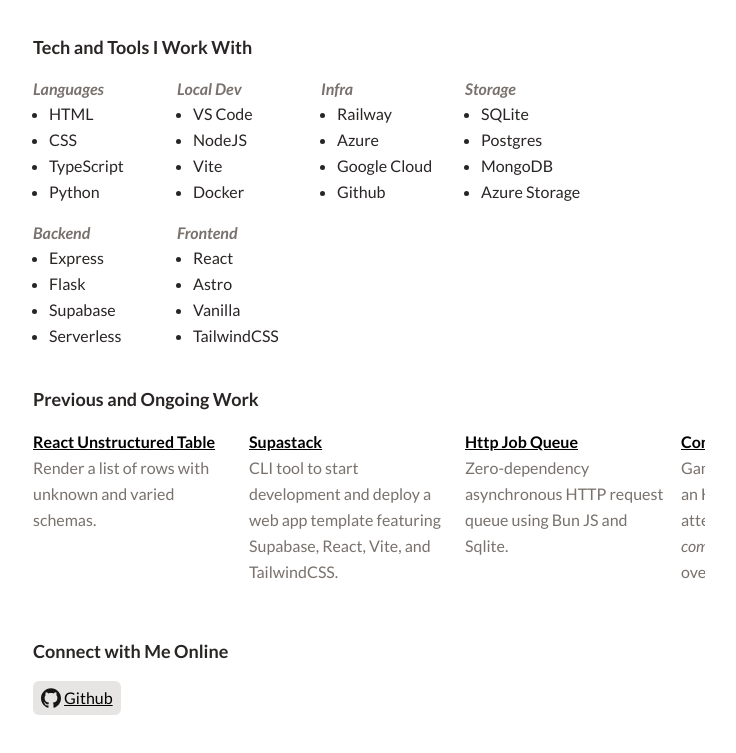
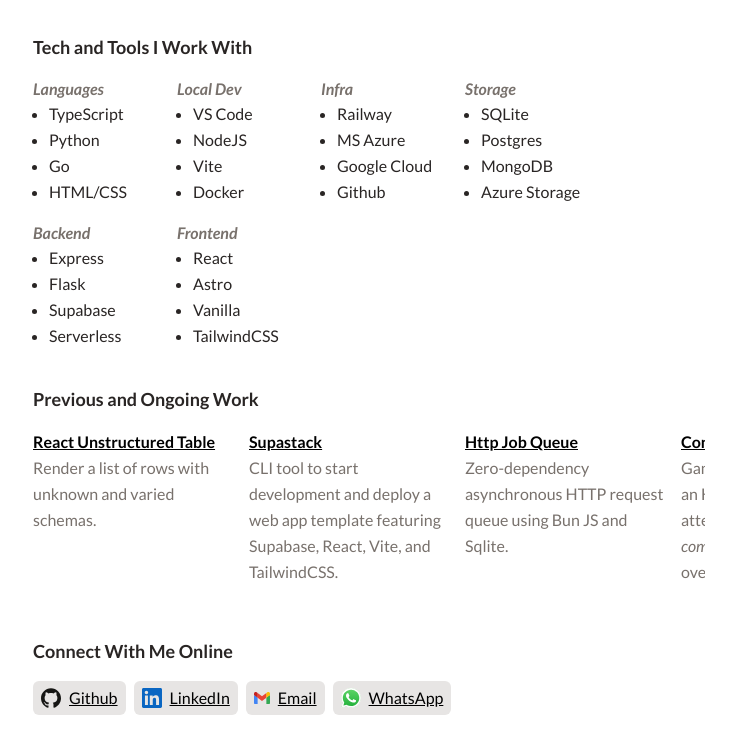
Before and after one commit to BenIsenstein/benisenstein.me, an Astro site: page / in a window 1280 px wide. Shown: the part 557-1310 px from the top of the page, without its empty margins (279-1015 px from the left). Before the commit the page ends 1280 px from the top, so only its background shows below. Built offline with nearby package versions, Linux system fonts and the light colour scheme; Astro itself is replaced by a stand-in of ours.

Commit message:
feat: contact section

```diff
--- a/src/pages/index.astro
+++ b/src/pages/index.astro
@@ -9,7 +9,7 @@
   </head>
   <body class="w-full flex flex-col items-center leading-relaxed text-stone-800">
     <main>
-      <div class="w-full max-w-2xl pt-10 flex flex-col gap-9">
+      <div class="w-full max-w-2xl py-10 flex flex-col gap-9">
         <h1 class="text-2xl tracking-wide m-0">Ben Isenstein</h1>
         <section class="flex flex-col gap-5">
           <p class="p-0 m-0">I'm a full stack developer. I love crafting rich experiences for the web. I think <span class="italic">the web platform itself</span> is one of the coolest things there is, and I like to enable other devs and businesses to build for the web more effectively.</p>
@@ -27,10 +27,10 @@
                 Languages
               </h3>
               <ul class="pl-4 m-0">
-                <li>HTML</li>
-                <li>CSS</li>
                 <li>TypeScript</li>
                 <li>Python</li>
+                <li>Go</li>
+                <li>HTML/CSS</li>
               </ul>
             </div>
             <div class="w-144px">
@@ -50,7 +50,7 @@
               </h3>
               <ul class="pl-4 m-0">
                 <li>Railway</li>
-                <li>Azure</li>
+                <li>MS Azure</li>
                 <li>Google Cloud</li>
                 <li>Github</li>
               </ul>
@@ -144,13 +144,24 @@
           </div>
         </section>
         <section>
-          <h2 class="p-0 m-0 mb-4 text-lg">Connect with Me Online</h2>
+          <h2 class="p-0 m-0 mb-4 text-lg">Connect With Me Online</h2>
           <div class="flex gap-2">
-            <span class="py-1 px-2 flex items-center bg-stone-200 rounded-md">
+            <div class="py-1 px-2 flex items-center gap-2 bg-stone-200 rounded-md">
               <span class="text-xl i-logos:github-icon"></span>
-              &nbsp;
               <a class="text-black" href="https://github.com/BenIsenstein" target="_blank">Github</a>
-            </span>
+            </div>
+            <div class="py-1 px-2 flex items-center gap-2 bg-stone-200 rounded-md">
+              <span class="text-xl i-logos:linkedin-icon"></span>
+              <a class="text-black" href="https://www.linkedin.com/in/benisenstein/" target="_blank">LinkedIn</a>
+            </div>
+            <div class="py-1 px-2 flex items-center gap-2 bg-stone-200 rounded-md">
+              <span class="text-l i-logos:google-gmail"></span>
+              <a class="text-black" href="mailto:ben.isenstein@gmail.com" target="_blank">Email</a>
+            </div>
+            <div class="py-1 px-2 flex items-center gap-2 bg-stone-200 rounded-md">
+              <span class="text-xl i-logos:whatsapp-icon"></span>
+              <a class="text-black" href="https://wa.me/14034774176" target="_blank">WhatsApp</a>
+            </div>
           </div>
         </section>
       </div>
```
